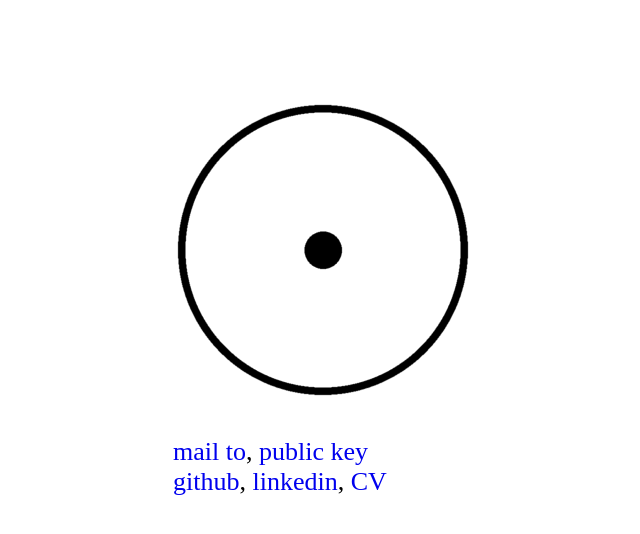
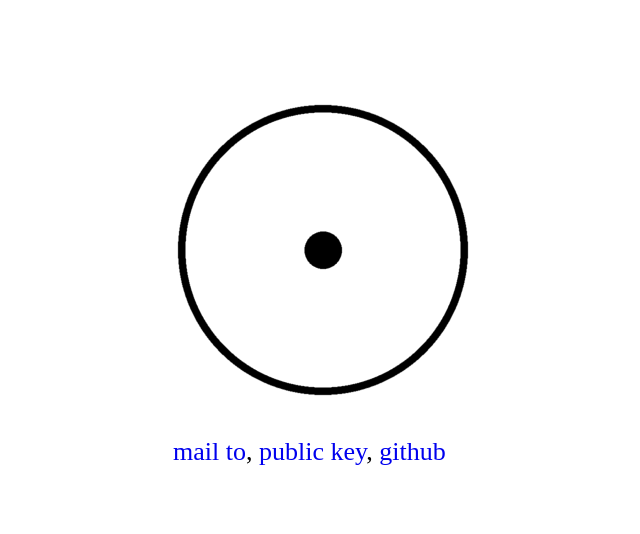
Before and after one commit to mkmks/mkmks.github.io, a Jekyll site: the page built from index.html, in a window 1280 px wide. Shown: the top 534 px of the page, without its empty margins (302-942 px from the left). Built offline with Jekyll 4.4.1, drawn with Linux system fonts in a browser that asks for light colours.

Commit message:
Update index.html

```diff
--- a/index.html
+++ b/index.html
@@ -6,7 +6,6 @@ title: Meine kleine, meistens knappe Seite
   <img src="/nil.png" alt title="картинка для привлечения внимания">
 
   <div>
-    <a href="mailto:nf@mkmks.org">mail to</a>, <a href="nf-mkmks-org.asc" title="876D 33F9 FEE1 EF00 0B2B  2DDC CF70 572E 3FAD 8754">public key</a><br/>
-    <a href="https://github.com/mkmks">github</a>, <a href="https://linkedin.com/in/mkmks">linkedin</a>, <a href="/frolov-cv.pdf">CV</a></br>
+    <a href="mailto:nf@mkmks.org">mail to</a>, <a href="nf-mkmks-org.asc" title="876D 33F9 FEE1 EF00 0B2B  2DDC CF70 572E 3FAD 8754">public key</a>, <a href="https://github.com/mkmks">github</a>
   </div>
 </div>
```
